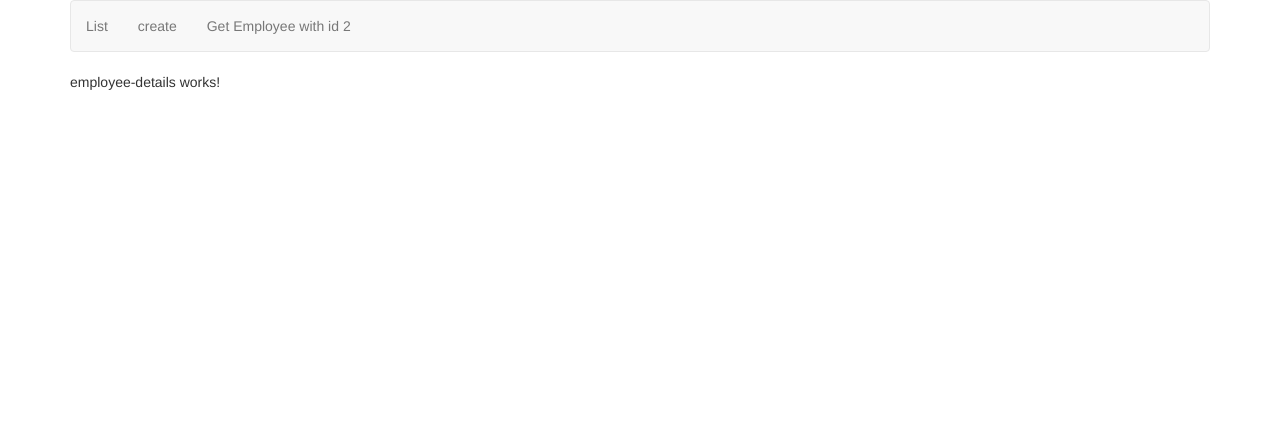
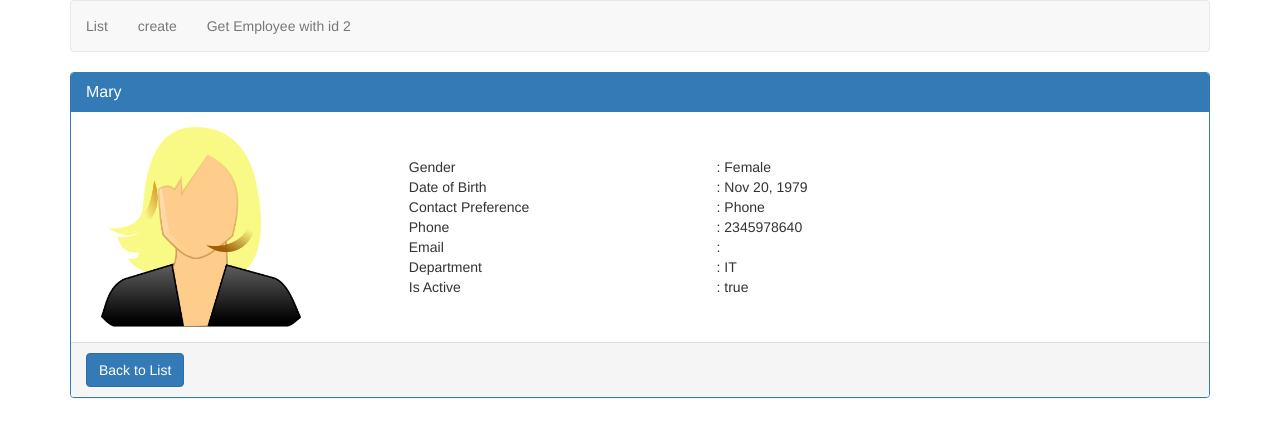
Before and after one commit to gitSEND/angular-crud-2019, an Angular app: page /employees/2 in a window 1280 px wide. Shown: the top 436 px of the page. Built offline with nearby package versions, Linux system fonts and the light colour scheme.

Commit message:
Angular read route parameters

```diff
--- a/src/app/employees/employee-details.component.css
+++ b/src/app/employees/employee-details.component.css
@@ -0,0 +1,8 @@
+.imageClass{
+    width:200px;
+    height:200px;
+}
+.vertical-align{
+    display: flex;
+    align-items: center;
+}
--- a/src/app/employees/employee-details.component.html
+++ b/src/app/employees/employee-details.component.html
@@ -1 +1,86 @@
-<p>employee-details works!</p>
+<div class="panel panel-primary">
+    <div class="panel-heading">
+        <h3 class="panel-title">{{employee.name}}</h3>
+    </div>
+    <div class="panel-body">
+        <div class="col-xs-10">
+
+            <div class="row vertical-align">
+
+                <div class="col-xs-4">
+                    <img class="imageClass" [src]="employee.photoPath" />
+                </div>
+                <div class="col-xs-8">
+
+                    <div class="row">
+                        <div class="col-xs-6">
+                            Gender
+                        </div>
+                        <div class="col-xs-6">
+                            : {{employee.gender}}
+                        </div>
+                    </div>
+                    <div class="row">
+                        <div class="col-xs-6">
+                            Date of Birth
+                        </div>
+                        <div class="col-xs-6">
+                            : {{employee.dateOfBirth | date}}
+                        </div>
+                    </div>
+                    <div class="row">
+                        <div class="col-xs-6">
+                            Contact Preference
+                        </div>
+                        <div class="col-xs-6">
+                            : {{employee.contactPreference}}
+                        </div>
+                    </div>
+                    <div class="row">
+                        <div class="col-xs-6">
+                            Phone
+                        </div>
+                        <div class="col-xs-6">
+                            : {{employee.phoneNumber}}
+                        </div>
+                    </div>
+                    <div class="row">
+                        <div class="col-xs-6">
+                            Email
+                        </div>
+                        <div class="col-xs-6">
+                            : {{employee.email}}
+                        </div>
+                    </div>
+                    <div class="row">
+                        <div class="col-xs-6">
+                            Department
+                        </div>
+                        <div class="col-xs-6" [ngSwitch]="employee.department"> :
+                            <span *ngSwitchCase="1"> Help Desk </span>
+                            <span *ngSwitchCase="2"> HR </span>
+                            <span *ngSwitchCase="3"> IT </span>
+                            <span *ngSwitchCase="4"> Payroll </span>
+                            <span *ngSwitchDefault> N/A </span>
+                        </div>
+                    </div>
+                    <div class="row">
+                        <div class="col-xs-6">
+                            Is Active
+                        </div>
+                        <div class="col-xs-6">
+                            : {{employee.isActive}}
+                        </div>
+                    </div>
+
+                </div>
+
+            </div>
+        </div>
+    </div>
+    <div class="panel-footer">
+        <a class="btn btn-primary" routerLink="/list">
+            Back to List
+        </a>
+    </div>
+</div>
--- a/src/app/employees/employee-details.component.ts
+++ b/src/app/employees/employee-details.component.ts
@@ -1,4 +1,7 @@
 import { Component, OnInit } from '@angular/core';
+import { ActivatedRoute } from '@angular/router';
+import { EmployeeService } from './employee.service';
+import { Employee } from '../models/employee.model';
 
 @Component({
   selector: 'app-employee-details',
@@ -7,9 +10,13 @@
 })
 export class EmployeeDetailsComponent implements OnInit {
 
-  constructor() { }
+  employee: Employee;
+
+  constructor(private _route: ActivatedRoute, private _employeeService: EmployeeService) { }
 
   ngOnInit() {
+    const id = +this._route.snapshot.params['id'];
+    this.employee = this._employeeService.getEmployee(id);
   }
 
 }
--- a/src/app/employees/employee.service.ts
+++ b/src/app/employees/employee.service.ts
@@ -48,6 +48,10 @@
         return this.listEmployees;
     }
 
+    getEmployee(id: number): Employee {
+        return this.listEmployees.find(e => e.id === id);
+    }
+
     save(employee: Employee) {
         this.listEmployees.push(employee);
     }
```
